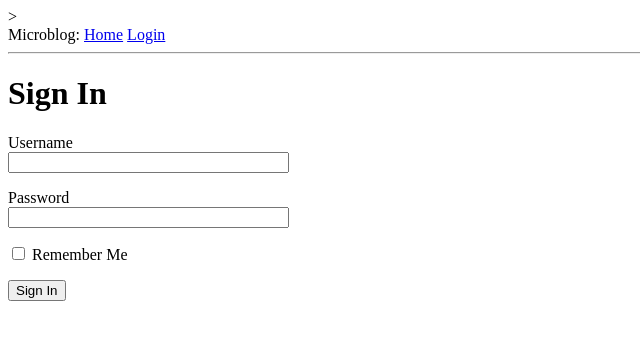
After one commit to Pleachy/megaflask, a Flask app: page /login in a window 1280 px wide. The commit adds this page. Shown: the top 340 px of the page, without its empty margins (0-640 px from the left). Run offline with Flask 2, Linux system fonts and the light colour scheme.

Commit message:
third commit

```diff
--- a/app/__init__.py
+++ b/app/__init__.py
@@ -1,3 +1,8 @@
+#from python module 'module name' import 'class'
 from flask import Flask
+from config import Config
+
 app = Flask(__name__)
+app.config.from_object(Config)
+
 from app import routes
--- /dev/null
+++ b/app/forms.py
@@ -0,0 +1,19 @@
+#most flask extensions use a flask_<name> naming convention for top level
+#import symbol. FLask-WTF has all its symbols under flask_wtf and is where
+#FlaskForm is imported from.
+from flask_wtf import FlaskForm
+#these four classes representing the field types are imported directly from
+#the WTForms package.
+#For each field an object is created as a class variable in the LoginForm
+#class, and each field is given a description or label as a first argument.
+from wtforms import StringField, PasswordField, BooleanField, SubmitField
+from wtforms.validators import DataRequired
+
+class LoginForm(FlaskForm):
+	#the optional validators argument is used to attach validation behavior
+	#to fields.
+	#DataRequired validator hcecks that the field is not submitted empty
+	username = StringField('Username', validators=[DataRequired()])
+	password = PasswordField('Password', validators=[DataRequired()])
+	remember_me = BooleanField('Remember Me')
+	submit = SubmitField('Sign In')
--- a/app/routes.py
+++ b/app/routes.py
@@ -1,6 +1,9 @@
-from flask import render_template
+from flask import render_template, flash, redirect, url_for
 from app import app
+#imports LoginForm class from forms.py
+from app.forms import LoginForm
 
+#decorators for the index method
 @app.route('/')
 @app.route('/index')
 def index():
@@ -22,3 +25,41 @@ def index():
     ]
     #return render_template('index.html', title='Home', user=user)
     return render_template('index.html', user=user, posts=posts)
+
+#the methods argument in the route decorator tells Flask that this
+#view function accepts GET and POST requests, overriding the default
+#which is to only accept GET requests
+#(HTTP protocl states that GET requests are those that return information
+#to the client, the we browser in this case).
+#POST requests are typically used when the browser submits form data to
+#to the server(GET can also do this but its not a reccomended practice)
+@app.route('/login', methods=['GET', 'POST'])
+def login():
+    #instantiating an object from the LoginForm class and
+    #sent it down to the template.
+    form = LoginForm()
+    #form.validate_ons_submit method does all the form processing work.
+    #When the browser sends the GET requests to recieve the web page form,
+    #this method will return False and the program will skip to the second
+    #return statement to render the template.
+    #
+    #When the browser sends POST as a result of the user pressing the submit
+    #button, form.validate_on_submit will gather all the data, run all of the
+    #validators attached to the fields and if everything is correct will
+    #return True.
+    #
+    #When it returns true, the login view functions calls two functions
+    #imported from Flask. flash() which is useful for showing a message
+    #to the user. The second function is redirect() which instructs the
+    #client web browser to automatically navigate to a different page,
+    #given as an argument.
+    if form.validate_on_submit():
+        #when flash is called, flask stores the message, but we have
+        #to make some changes to our base.html file to render the
+        #message in a way that works for the site layout.
+        flash('Login requested for user {}, remember_me={}'.format(
+            form.username.data, form.remember_me.data))
+        return redirect(url_for('index'))
+    #form=form is simply passing the form object created in the line
+    #above to the template with the name 'form'
+    return render_template('login.html', title='Sign In', form=form)
--- a/app/templates/base.html
+++ b/app/templates/base.html
@@ -1,4 +1,4 @@
-<html>
+><html>
     <head>
     	{% if title %}
     	<title>{{ title }} - Microblog </title>
@@ -7,8 +7,24 @@
     	{% endif %}
     </head>
     <body>
-    	<div>Microblog: <a href="/index">Home</a></div>
+    	<div>
+            Microblog:
+            <!-- added links for home page and the login page to the navigation bar-->
+             <a href="{{ url_for('index') }}">Home</a>
+             <a href="{{ url_for('login') }}">Login</a>
+        </div>
     	<hr>
+        <!-- a 'with' construct is used to assign the result of calling 'get_flashed_messages()' to a 'messages' variable all within the context of the template. 'get_flashed_messages()' function comes from Flask and returns a list of all messages registered with flash() previously.
+        The conditional that follows checks if messages has any actual content in which case a <ul> element is rendered with each message as a list (<li>) item. This doesn't look great but we can style it later.-->
+        {% with messages = get_flashed_messages() %}
+        {% if messages %}
+        <ul>
+            {% for messages in messages %}
+            <li>{{ message }}</li>
+            {% endfor %}
+        </ul>
+        {% endif %}
+        {% endwith %}
     	{% block content %}{% endblock %}
     </body>
 </html>
--- /dev/null
+++ b/app/templates/login.html
@@ -0,0 +1,36 @@
+<!-- calling our base.html file as a template once more -->
+{% extends "base.html" %}
+
+<!-- This template expects a form object instantiated from the
+	LoginForm class to be given as an argument, which is referenced
+	as 'form'. This argument will be sent by the login view function.-->
+{% block content %}
+    <h1>Sign In</h1>
+
+    <!--The HTML <form> element is used s a container for the web form.
+    	The 'action' attribute is used to tell the browser the URL to be used when submitting information the user entered in the form. When action is set to an empty string, the form is submitted instead to the URL that is currently in the address bar (the URL that rendered the form on the page)
+    	The 'method' attribute specifies the HTTP request method that should be used when submitting the form to the server. Default is to send it with a GET request but using a POST request can make for a better user experience since requests of this type can submit the form data in the body of the request whereas GET requests add form fields to the URL, cluttering the browser address bar.
+    	The novalidate attribute is used to tell the browser not to apply validation fields in this form which leaves the task to the Flask application running in the server. (using novalidate is optional but for this form its important that we set it since this will allow us to test server side validation later on) -->
+    <form action = "" method="post" novalidate>
+
+    	<!-- form.hidden_tag() template argument generates a hidden field that
+    		includes a token that is used to protect the form against CSRF attacks. To have the form proteted you need to include this hidden field and have the SECRET_KEY variable defined in the Flask configuartion. Flask-WTF does the rest, -->
+    	{{ form.hidden_tag() }}
+    	<p>
+    		{{ form.username.label }}<br>
+    		{{ form.username(size=32) }}
+            {% for error in form.username.errors %}
+            <span style ="color: green;">[{{ error }}]</span>
+            {% endfor %}
+    	</p>
+    	<p>
+    		{{ form.password.label }}<br>
+    		{{ form.password(size=32) }}
+            {% for error in form.password.errors %}
+            <span style="color: blue;">[{{ error }}]</span>
+            {% endfor %}
+    	</p>
+    	<p>{{ form.remember_me() }} {{ form.remember_me.label }}</p>
+    	<p>{{ form.submit() }}</p>
+    </form>
+{% endblock %}
```
Also changed, not shown: config.py (added, +16 -0 lines), 2 other files.
